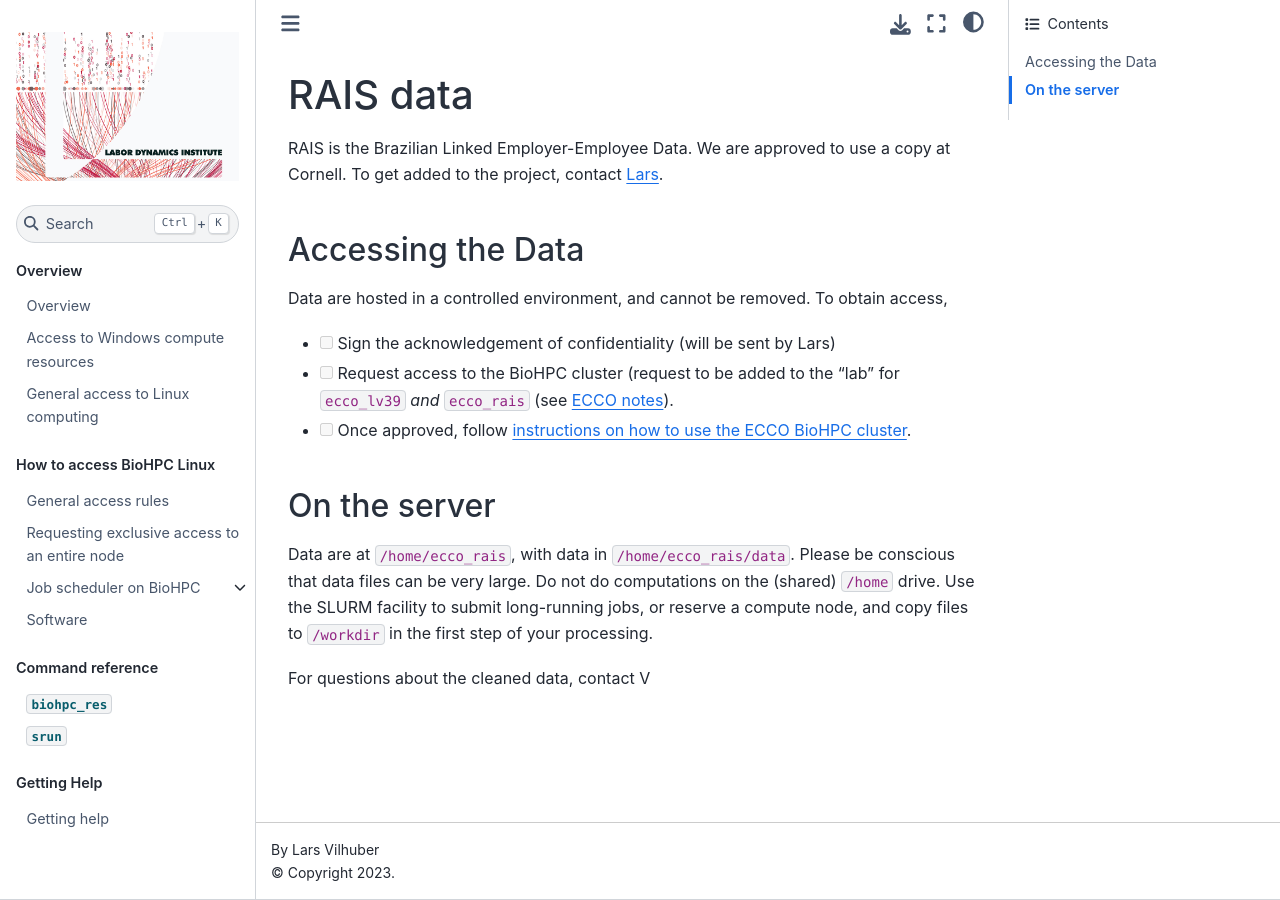
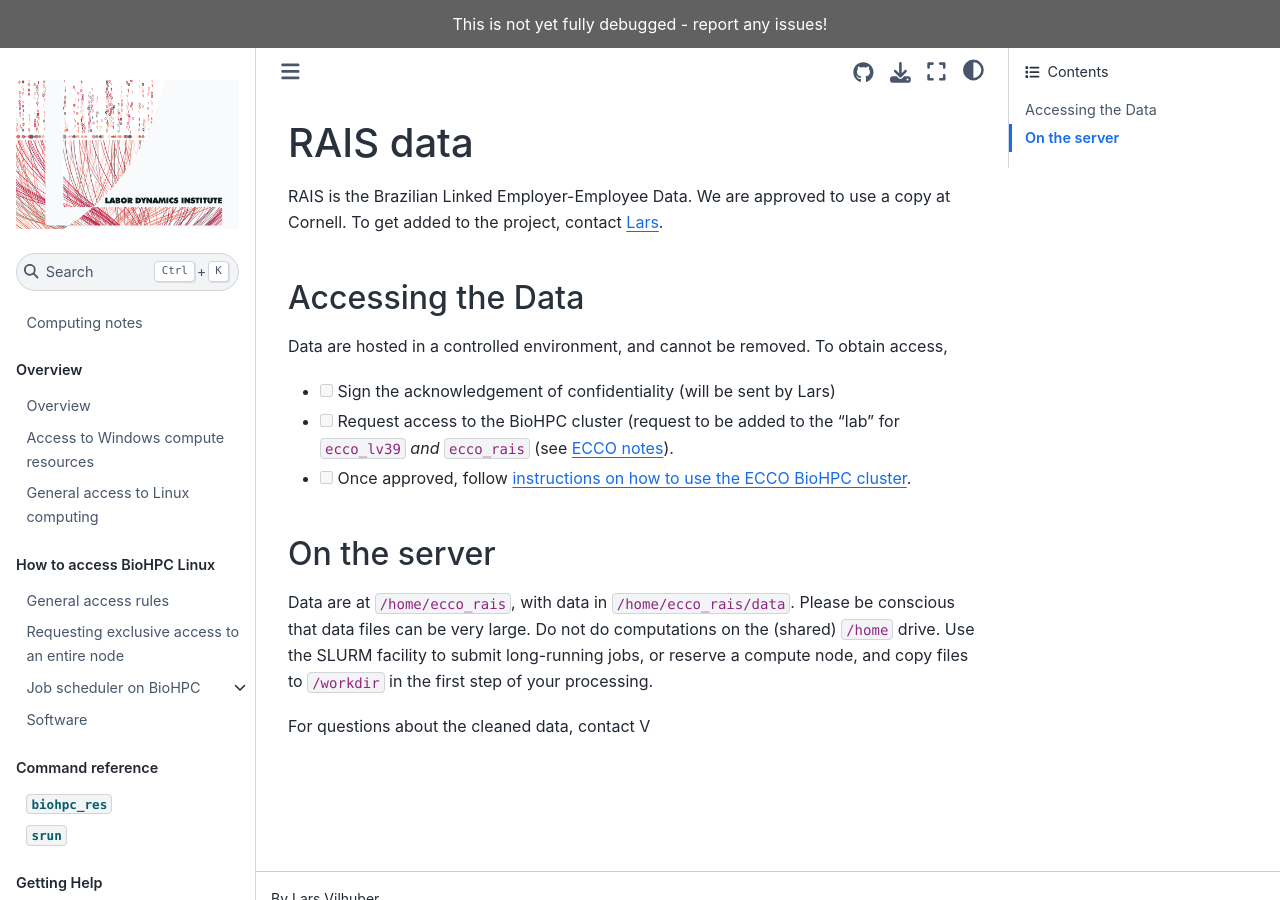
Before and after one commit to labordynamicsinstitute/ecco-notes, a Jupyter Book: the page built from data-rais.md, in a window 1280 px wide and 900 px high. Built offline with Jupyter Book 1.0.4 settings and Sphinx 7.4.7 and the Sphinx Book theme 1.1.4, drawn with Linux system fonts in a browser that asks for light colours; some of the changed lines change nothing that is shown.

Commit message:
Trying again

```diff
--- a/_config.yml
+++ b/_config.yml
@@ -25,24 +25,8 @@ repository:
   path_to_book: docs  # Optional path to your book, relative to the repository root
   branch: main  # Which branch of the repository should be used when creating links (optional)
 
-# Add GitHub buttons to your book
-html:
-  favicon: favicon.ico
-  use_edit_page_button      : true  # Whether to add an "edit this page" button to pages. If `true`, repository information in repository: must be filled in
-  use_repository_button     : true  # Whether to add a link to your repository button
-  use_issues_button         : true  # Whether to add an "open an issue" button
-  #use_multitoc_numbering    : true   # Continuous numbering across parts/chapters
-  #extra_navbar              : <a href="https://labordynamicsinstitute.github.io/">Back to main LDI page</a>  # Will be displayed underneath the left navbar.
-  extra_footer              : ""  # Will be displayed underneath the footer.
-  google_analytics_id       : ""  # A GA id that can be used to track book views.
-  #home_page_in_navbar       : true  # Whether to include your home page in the left Navigation Bar
-
-
-sphinx:
-  config:
-    html_theme_options:
-      search_bar_text: "Search..."
-
+#######################################################################################
+# Parse and render settings
 parse:
   myst_enable_extensions:  # default extensions to enable in the myst parser. See https://myst-parser.readthedocs.io/en/latest/using/syntax-optional.html
     # - amsmath
@@ -58,3 +42,29 @@ parse:
     - tasklist
   myst_url_schemes: [mailto, http, https] # URI schemes that will be recognised as external URLs in Markdown links
   myst_dmath_double_inline: true  # Allow display math ($$) within an inline context
+
+
+#######################################################################################
+# HTML-specific settings
+html:
+  favicon                   : ""  # A path to a favicon image
+  use_edit_page_button      : true  # Whether to add an "edit this page" button to pages. If `true`, repository information in repository: must be filled in
+  use_repository_button     : true  # Whether to add a link to your repository button
+  use_issues_button         : true  # Whether to add an "open an issue" button
+  use_multitoc_numbering    : true   # Continuous numbering across parts/chapters
+  #extra_navbar              : <a href="https://labordynamicsinstitute.github.io/replicability-training-curriculum/">Link to old documentation</a>  # Will be displayed underneath the left navbar.
+  extra_footer              : ""  # Will be displayed underneath the footer.
+  google_analytics_id       : ""  # A GA id that can be used to track book views.
+  home_page_in_navbar       : true  # Whether to include your home page in the left Navigation Bar
+  baseurl                   : "https://labordynamicsinstitute.github.io/ecco-notes/"  # The base URL where your book will be hosted. Used for creating image previews and social links. e.g.: https://mypage.com/mybook/
+  comments:
+    hypothesis              : false
+    utterances              : false
+  announcement              : "This is not yet fully debugged - report any issues!" # A banner announcement at the top of the site.
+
+
+
+# sphinx:
+#   config:
+#     html_theme_options:
+#       search_bar_text: "Search..."
```
